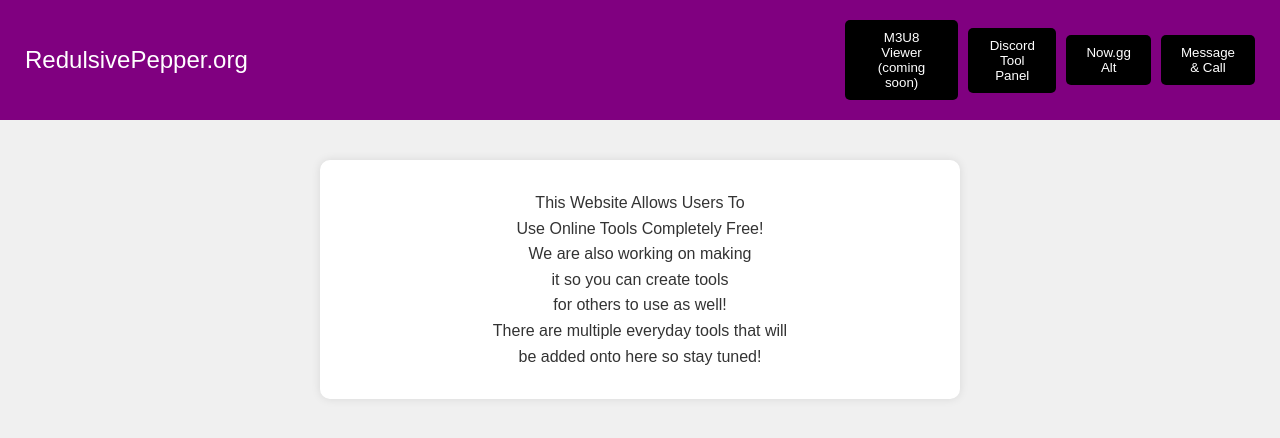
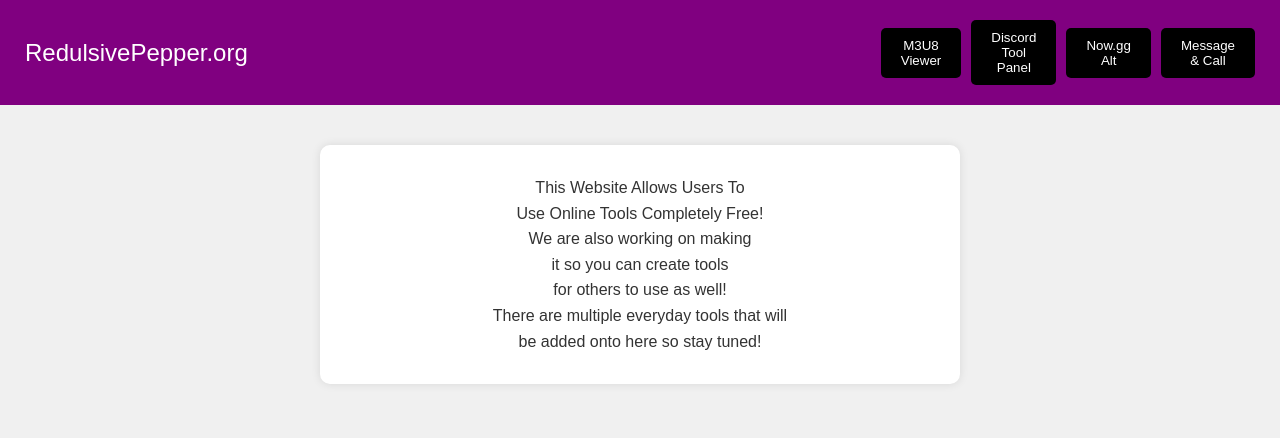
Before and after one commit to codepracticelegend/Redulsivepepper.orgv2, a plain HTML site: page index.html in a window 1280 px wide. Drawn offline with Linux system fonts and the light colour scheme.

Commit message:
Update index.html

```diff
--- a/index.html
+++ b/index.html
@@ -82,7 +82,7 @@
             <p>RedulsivePepper.org</p>
         </div>
         <div class="optionfeatures1">
-            <button onclick="loadm3u8()">M3U8 Viewer (coming soon) </button>
+            <button onclick="loadm3u8()">  M3U8 Viewer </button>
             <button onclick="openDC()">Discord Tool Panel</button>
             <button onclick="nowgg()">  Now.gg Alt  </button>
             <button onclick="MANDC()"> Message & Call </button>
```
